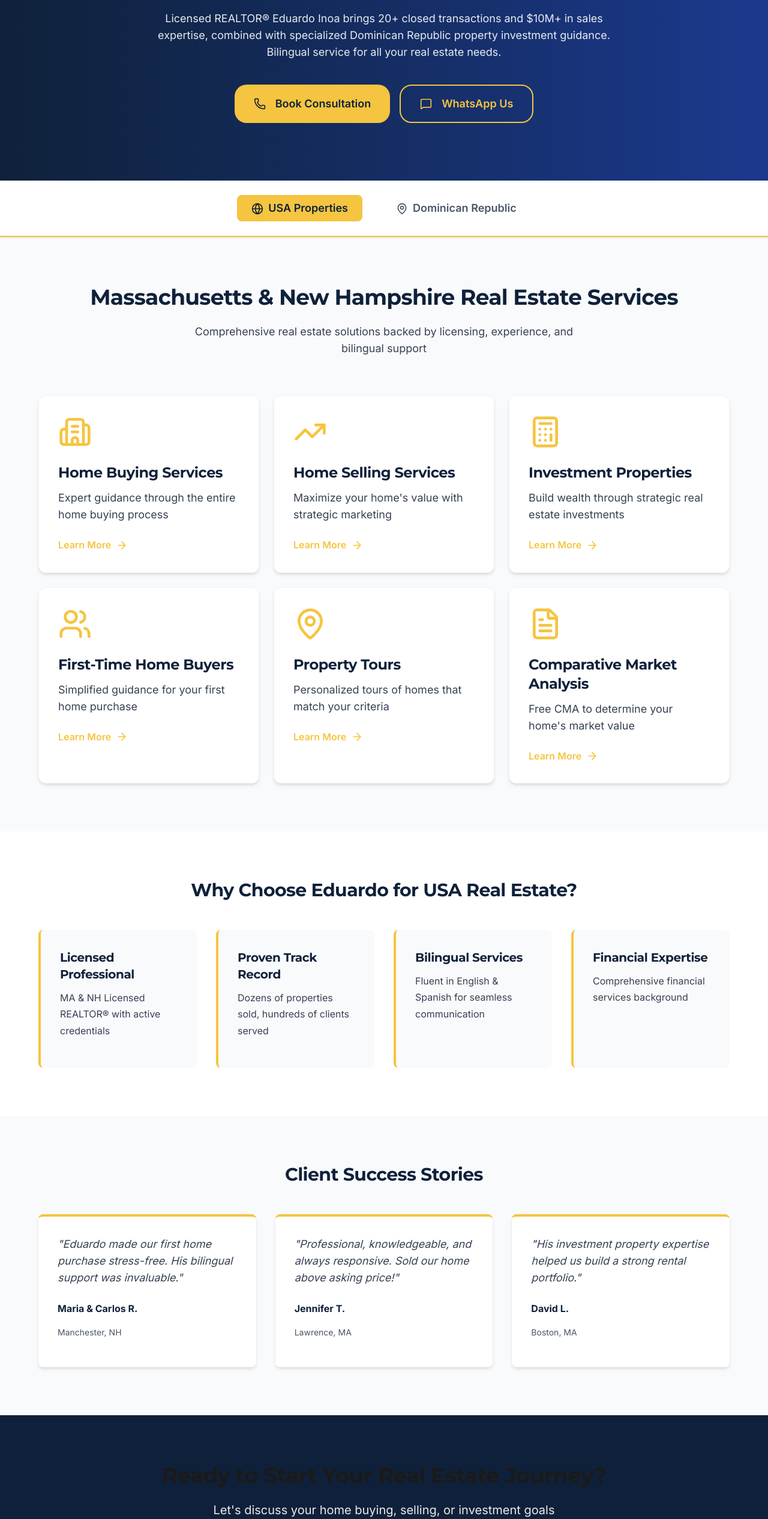
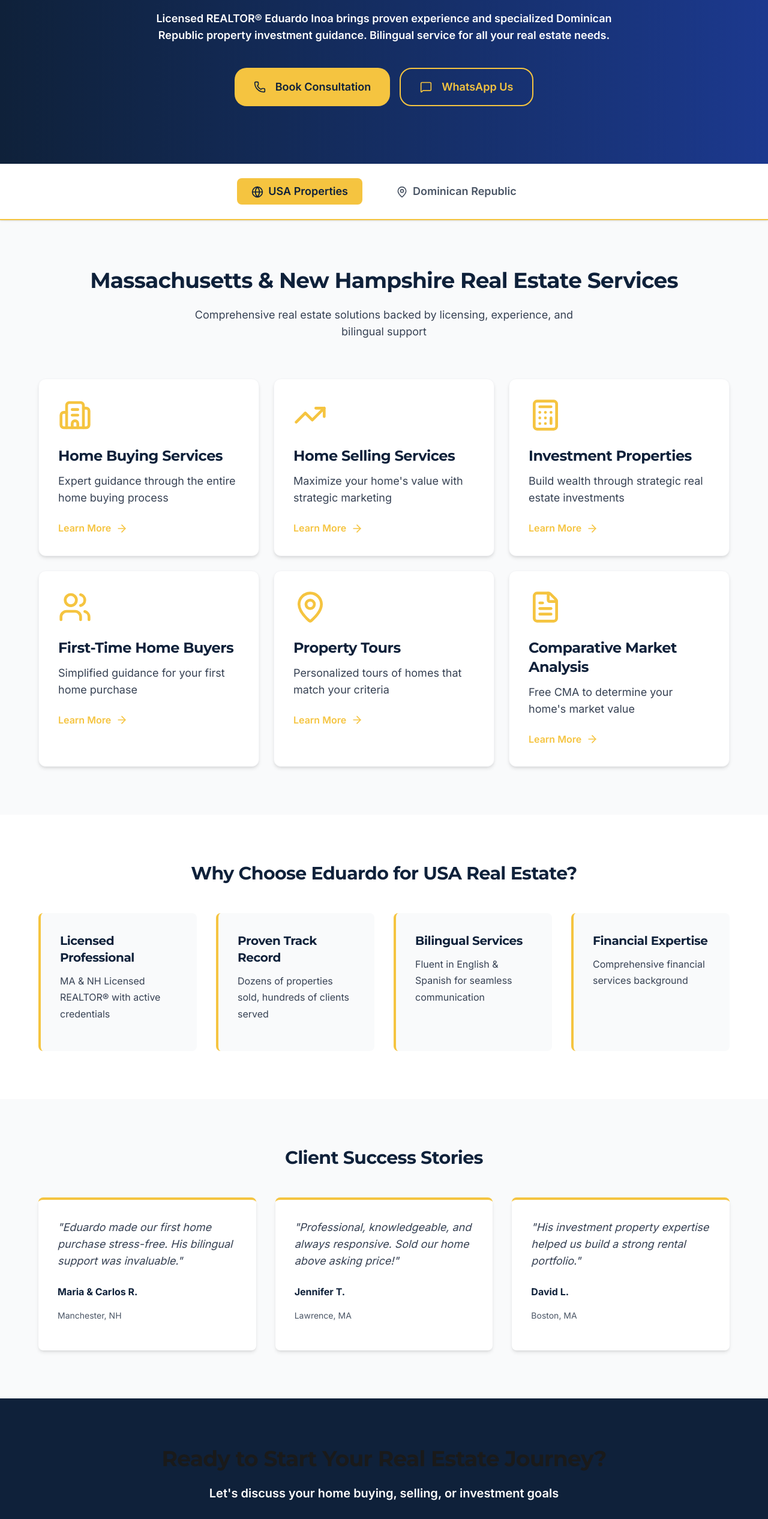
Before and after one commit to eduardoinoa18/Optima-Service-Group, a Next.js app: page /real-estate in a window 1280 px wide. Shown: the part 265-2797 px from the top of the page at 60% size. Built offline with nearby package versions, Linux system fonts and the light colour scheme.

Commit message:
Make all light text on dark backgrounds darker and more readable

```diff
--- a/src/app/page.tsx
+++ b/src/app/page.tsx
@@ -257,7 +257,7 @@ export default function HomePageRedesign() {
             </h1>
 
             {/* Subheadline */}
-            <p className="text-xl md:text-2xl text-gray-100 mb-8 max-w-3xl mx-auto">
+            <p className="text-xl md:text-2xl text-white font-semibold mb-8 max-w-3xl mx-auto">
               {t.hero.subheadline}
             </p>
 
--- a/src/app/real-estate/[slug]/page.tsx
+++ b/src/app/real-estate/[slug]/page.tsx
@@ -267,7 +267,7 @@ export default async function RealEstateServicePage({
       <section className="bg-linear-to-r from-optima-navy to-blue-900 text-white py-16 px-4">
         <div className="container mx-auto max-w-4xl">
           <h1 className="text-4xl md:text-5xl font-bold mb-6">{service.title}</h1>
-          <p className="text-xl text-blue-100">{service.overview}</p>
+          <p className="text-xl text-white font-semibold">{service.overview}</p>
         </div>
       </section>
 
--- a/src/app/real-estate/page.tsx
+++ b/src/app/real-estate/page.tsx
@@ -113,10 +113,9 @@ function RealEstateContent() {
             <p className="text-xl md:text-2xl mb-4 text-[#F5C440]">
               USA Market Expertise + Dominican Republic Investment Opportunities
             </p>
-            <p className="text-lg max-w-3xl mx-auto text-white/90">
-              Licensed REALTOR® Eduardo Inoa brings 20+ closed transactions and $10M+ in sales
-              expertise, combined with specialized Dominican Republic property investment guidance.
-              Bilingual service for all your real estate needs.
+            <p className="text-lg max-w-3xl mx-auto text-white font-semibold">
+              Licensed REALTOR® Eduardo Inoa brings proven experience and specialized Dominican Republic
+              property investment guidance. Bilingual service for all your real estate needs.
             </p>
             <div className="mt-10 flex flex-wrap justify-center gap-4">
               <Link href="/contact?service=real-estate" className="btn bg-[#F5C440] hover:bg-yellow-500 text-[#0F213A] px-8 py-4 text-lg font-semibold flex items-center">
@@ -540,7 +539,7 @@ function RealEstateContent() {
               ? "Ready to Start Your Real Estate Journey?"
               : "Ready to Build Caribbean Wealth?"}
           </h2>
-          <p className="text-xl text-white/90 mb-10">
+          <p className="text-xl text-white font-semibold mb-10">
             {selectedTab === "usa"
               ? "Let's discuss your home buying, selling, or investment goals"
               : "Let's discuss your Dominican Republic investment opportunities"}
--- a/src/app/services/[slug]/page.tsx
+++ b/src/app/services/[slug]/page.tsx
@@ -62,7 +62,7 @@ export default async function ServiceDetailPage({ params }: { params: Promise<{
             Back to Home
           </Link>
           <h1 className="font-heading font-bold text-3xl mb-2">{service.title}</h1>
-          <p className="text-white/90">{service.description}</p>
+          <p className="text-white font-semibold">{service.description}</p>
         </div>
       </div>
 
@@ -187,7 +187,7 @@ export default async function ServiceDetailPage({ params }: { params: Promise<{
             <h2 className="font-heading font-bold text-2xl mb-4">
               Ready to Get Started?
             </h2>
-            <p className="text-white/90 mb-6">
+            <p className="text-white font-semibold mb-6">
               Contact us today to schedule your consultation.
             </p>
             <div className="flex flex-col sm:flex-row gap-3 justify-center">
```
